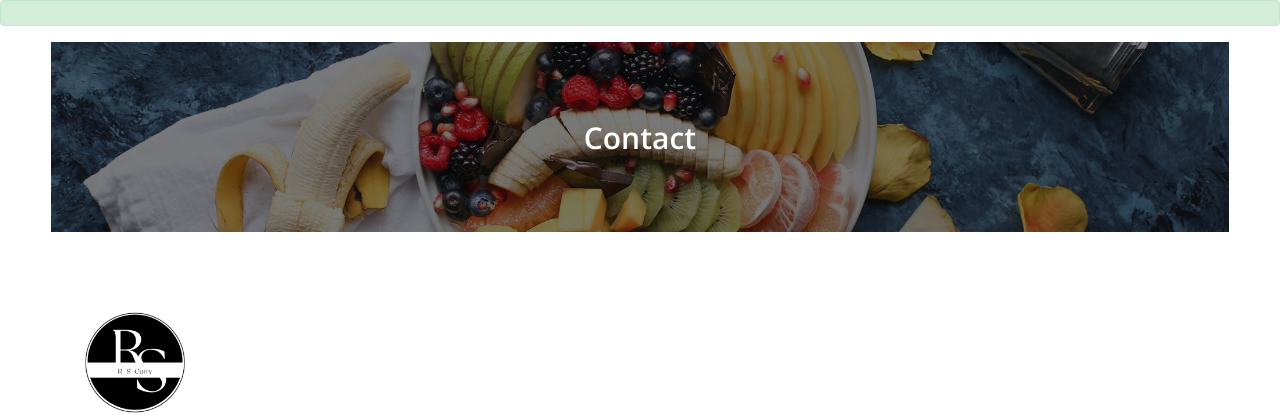
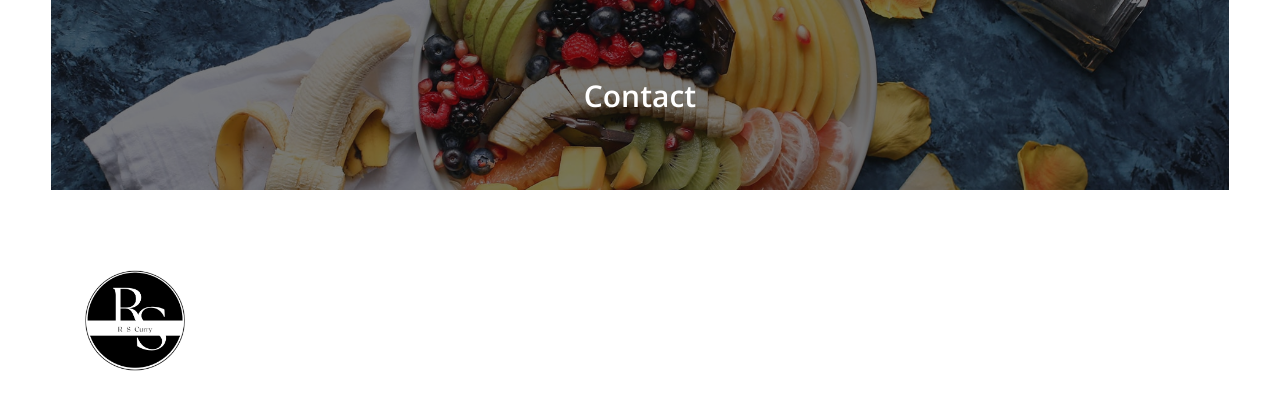
Before and after one commit to pragyananda/Rscurry-Blog, a Django app: page /contact/ in a window 1280 px wide. Shown: the part 145-565 px from the top of the page. Run offline with Django 4.2, Linux system fonts and the light colour scheme; some libraries are stand-ins or nearby versions; some web fonts are replaced.

Commit message:
change alert setting

```diff
--- a/rscurry/views.py
+++ b/rscurry/views.py
@@ -48,5 +48,5 @@ def contact_form(request):
         # data=contactform(name=user_name,email=user_email,subject=user_subject,message=user_message)
 
         user_data.save()
-        message='Thank you for Conact us.....'
+        message='<div class="alert alert-success" role="alert">Thank you for Conact us.....</div>'
     return render(request,"contact.html",{'message':message})
--- a/templates/contact.html
+++ b/templates/contact.html
@@ -1,8 +1,8 @@
 {%extends "base.html"%}
 {%block content %}
-  <div class="alert alert-success" role="alert">
+
    {{message}}
-  </div>
+
     <!-- ##### Breadcumb Area Start ##### -->
     <div class="breadcumb-area bg-img bg-overlay" style="background-image: url(/static/img/bg-img/breadcumb4.jpg);">
         <div class="container h-100">
```
